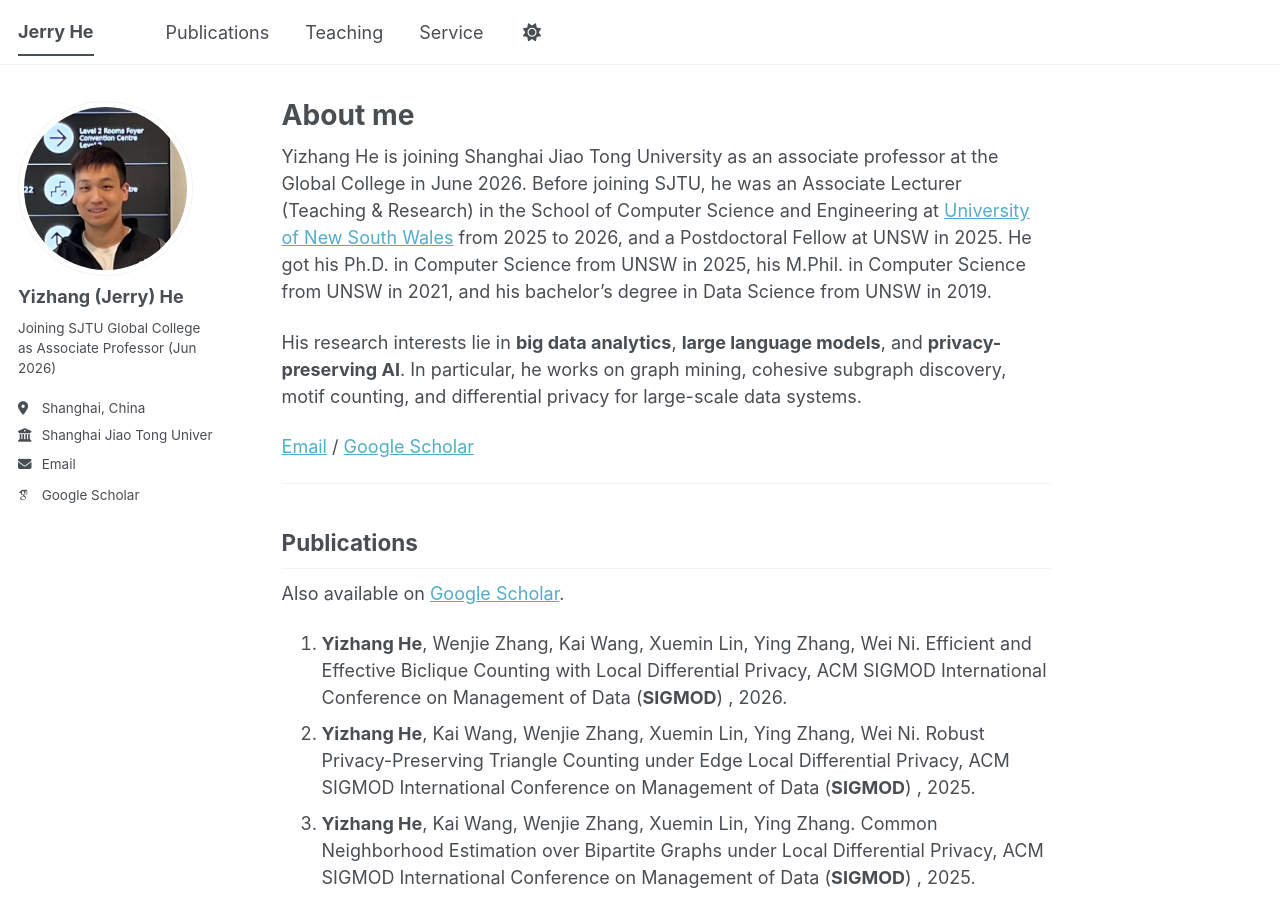
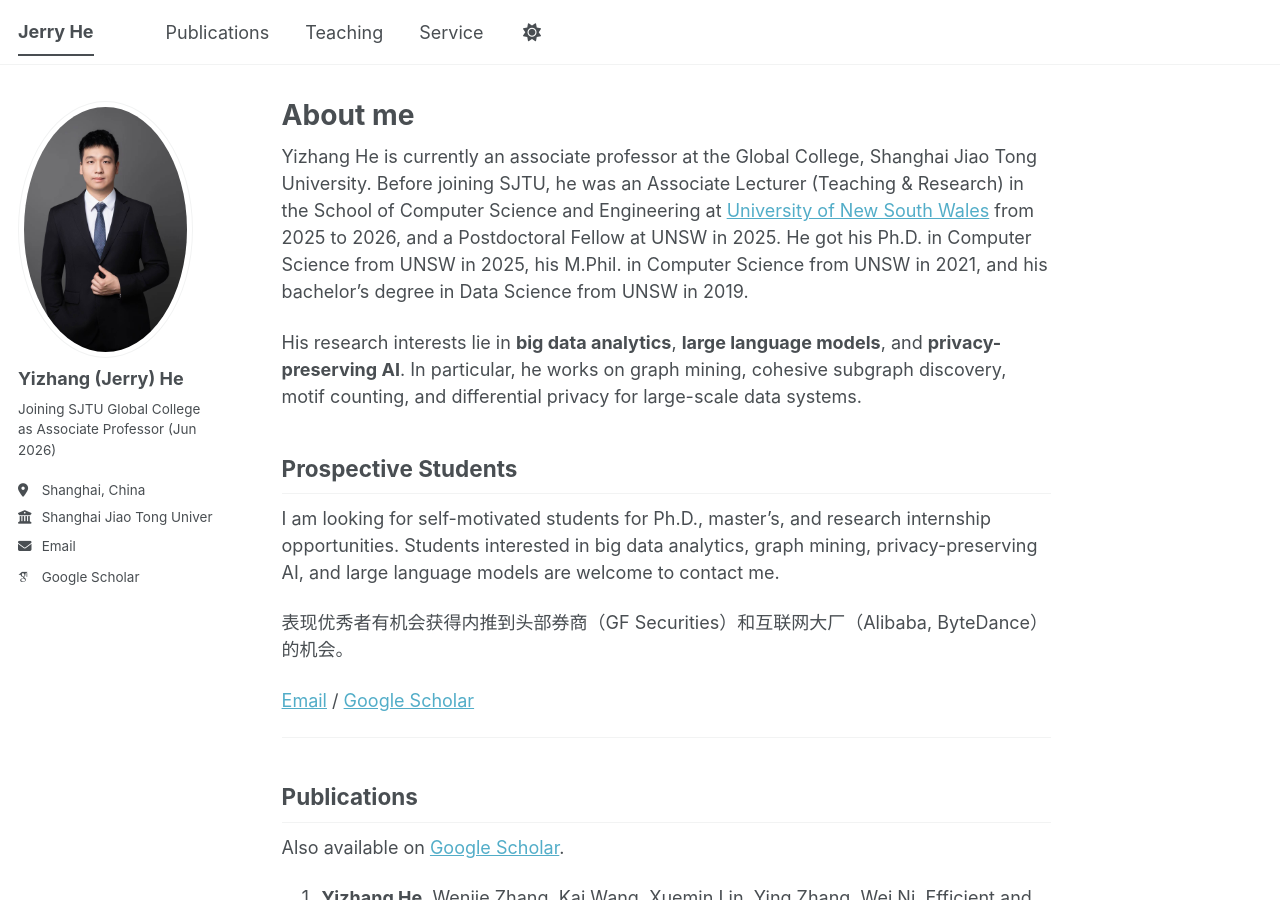
Before and after one commit to jerryUNSW/jerryUNSW.github.io, a Jekyll site: the page built from _pages/about.md, in a window 1280 px wide and 900 px high. Built offline with Jekyll 4.4.1, drawn with Linux system fonts in a browser that asks for light colours; some web fonts are replaced; a script bundle is joined from its source files by our own code; library files that are not in the unit come from our copies.

Commit message:
Update profile photo and homepage bio

```diff
--- a/_config.yml
+++ b/_config.yml
@@ -20,7 +20,7 @@ repository               : "jerryunsw/jerryunsw.github.io"
 # Site Author
 author:
   # Biographic information
-  avatar           : "profile-photo.png"
+  avatar           : "me.jpg"
   name             : "Yizhang (Jerry) He"
   pronouns         :
   bio              : "Joining SJTU Global College as Associate Professor (Jun 2026)"
--- a/_pages/about.md
+++ b/_pages/about.md
@@ -8,9 +8,15 @@ redirect_from:
   - /about.html
 ---
 
-Yizhang He is joining Shanghai Jiao Tong University as an associate professor at the Global College in June 2026. Before joining SJTU, he was an Associate Lecturer (Teaching & Research) in the School of Computer Science and Engineering at [University of New South Wales](https://www.unsw.edu.au/) from 2025 to 2026, and a Postdoctoral Fellow at UNSW in 2025. He got his Ph.D. in Computer Science from UNSW in 2025, his M.Phil. in Computer Science from UNSW in 2021, and his bachelor's degree in Data Science from UNSW in 2019.
+Yizhang He is currently an associate professor at the Global College, Shanghai Jiao Tong University. Before joining SJTU, he was an Associate Lecturer (Teaching & Research) in the School of Computer Science and Engineering at [University of New South Wales](https://www.unsw.edu.au/) from 2025 to 2026, and a Postdoctoral Fellow at UNSW in 2025. He got his Ph.D. in Computer Science from UNSW in 2025, his M.Phil. in Computer Science from UNSW in 2021, and his bachelor's degree in Data Science from UNSW in 2019.
 
 His research interests lie in **big data analytics**, **large language models**, and **privacy-preserving AI**. In particular, he works on graph mining, cohesive subgraph discovery, motif counting, and differential privacy for large-scale data systems.
+
+## Prospective Students
+
+I am looking for self-motivated students for Ph.D., master's, and research internship opportunities. Students interested in big data analytics, graph mining, privacy-preserving AI, and large language models are welcome to contact me.
+
+表现优秀者有机会获得内推到头部券商（GF Securities）和互联网大厂（Alibaba, ByteDance）的机会。
 
 [Email](mailto:jerryheyizhang@sina.com) / [Google Scholar](https://scholar.google.com/citations?user=AeA4sfcAAAAJ)
 
```
Also changed, not shown: images/me.jpg (added).
